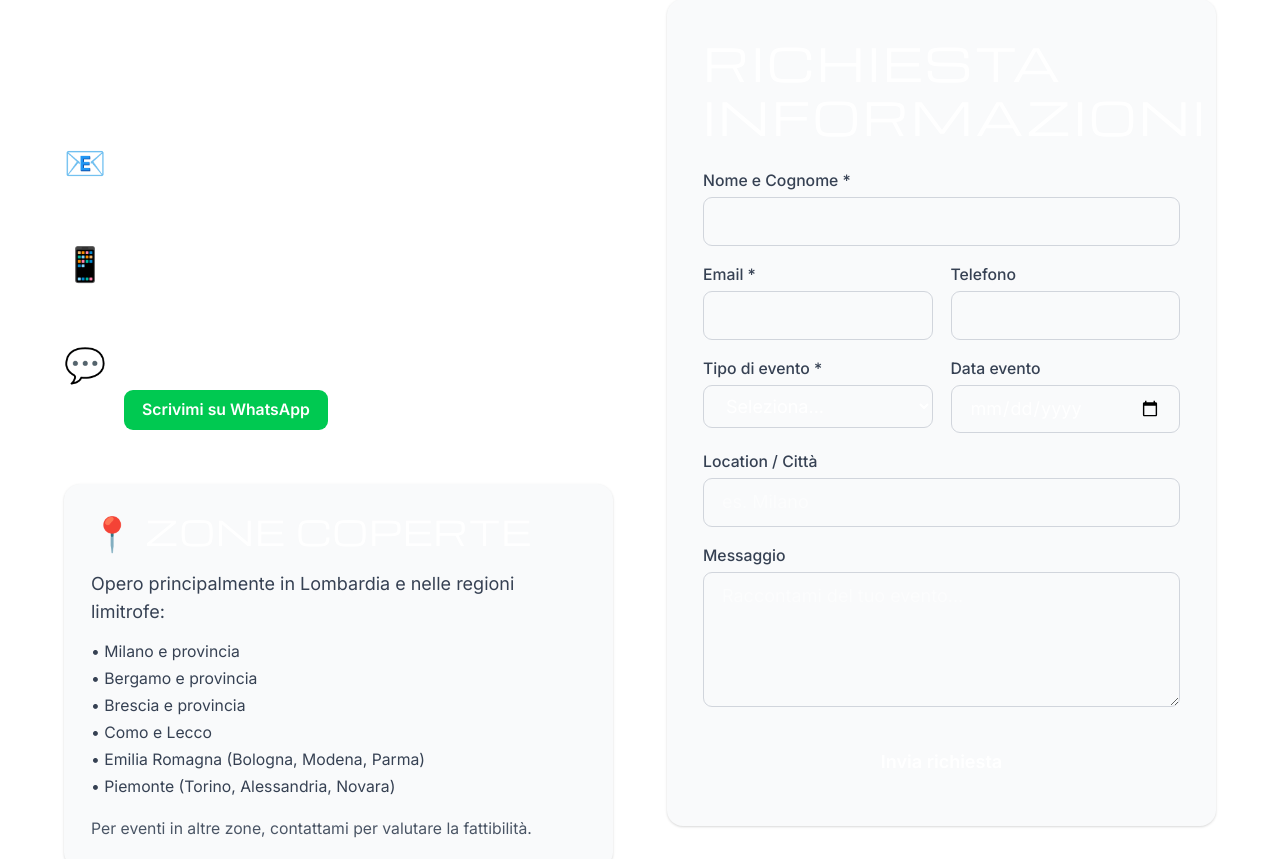
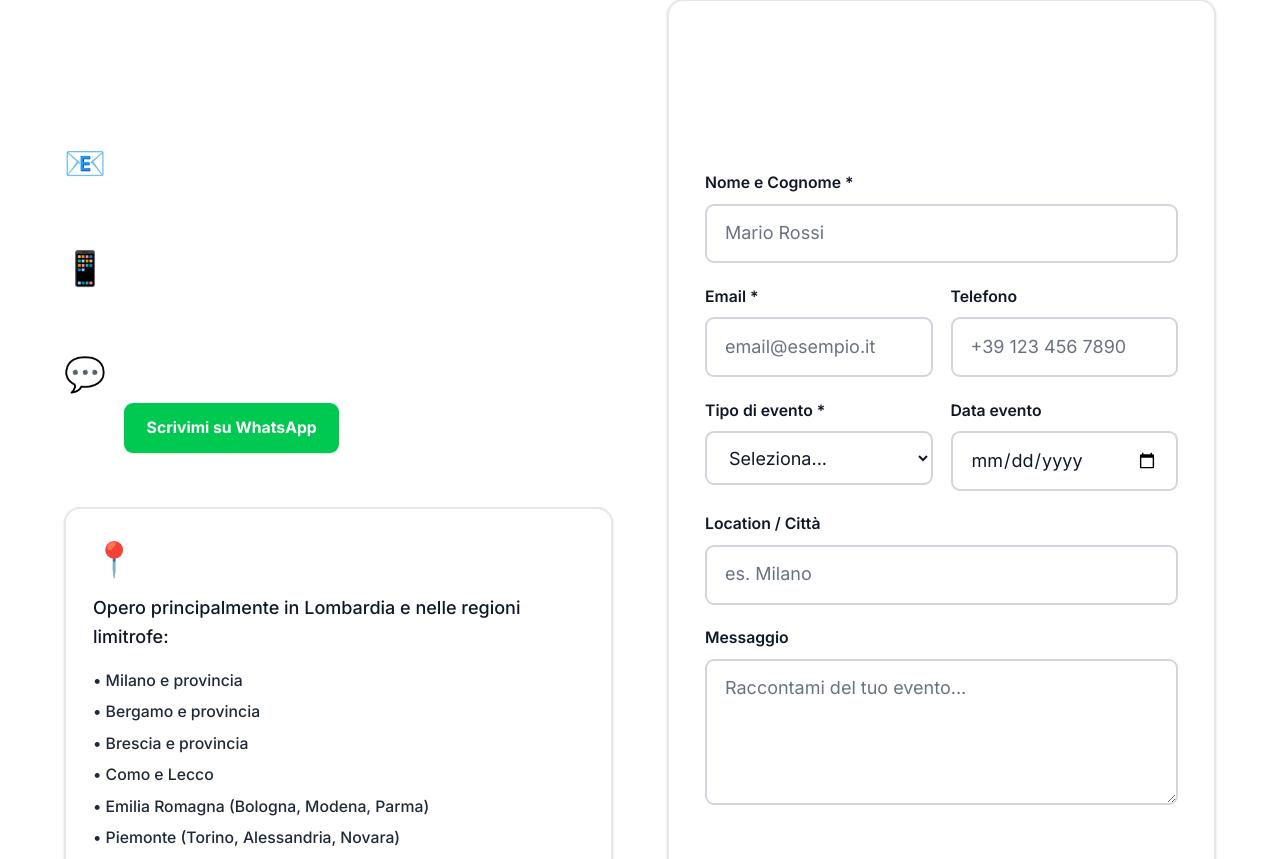
Before and after one commit to mommydjsalmani-cloud/mommy-marketing, a Next.js app: page /contatti in a window 1280 px wide. Shown: the part 441-1300 px from the top of the page. Built offline with nearby package versions, Linux system fonts and the light colour scheme.

Commit message:
Migliorato contrasto e leggibilità pagina contatti - form più accessibile

```diff
--- a/app/contatti/page.tsx
+++ b/app/contatti/page.tsx
@@ -72,14 +72,14 @@ export default function Contatti() {
           <div className="grid grid-cols-1 lg:grid-cols-2 gap-12">
             {/* Left: Contact Info */}
             <div>
-              <h2 className="mb-8">Informazioni di contatto</h2>
+              <h2 className="mb-8 text-gray-900">Informazioni di contatto</h2>
 
               <div className="space-y-6">
                 <div className="flex items-start gap-4">
                   <div className="text-3xl">📧</div>
                   <div>
-                    <h3 className="font-bold mb-1">Email</h3>
-                    <a href="mailto:info@djmommy.it" className="text-accent hover:underline">
+                    <h3 className="font-bold text-gray-900 mb-2">Email</h3>
+                    <a href="mailto:info@djmommy.it" className="text-accent hover:underline font-medium text-base">
                       info@djmommy.it
                     </a>
                   </div>
@@ -88,8 +88,8 @@ export default function Contatti() {
                 <div className="flex items-start gap-4">
                   <div className="text-3xl">📱</div>
                   <div>
-                    <h3 className="font-bold mb-1">Telefono</h3>
-                    <a href="tel:+391234567890" className="text-accent hover:underline">
+                    <h3 className="font-bold text-gray-900 mb-2">Telefono</h3>
+                    <a href="tel:+391234567890" className="text-accent hover:underline font-medium text-base">
                       +39 123 456 7890
                     </a>
                   </div>
@@ -98,12 +98,12 @@ export default function Contatti() {
                 <div className="flex items-start gap-4">
                   <div className="text-3xl">💬</div>
                   <div>
-                    <h3 className="font-bold mb-1">WhatsApp</h3>
+                    <h3 className="font-bold text-gray-900 mb-2">WhatsApp</h3>
                     <a
                       href="https://wa.me/391234567890"
                       target="_blank"
                       rel="noopener noreferrer"
-                      className="inline-flex items-center gap-2 bg-green-500 hover:bg-green-600 text-white px-4 py-2 rounded-lg font-semibold transition-colors text-sm"
+                      className="inline-flex items-center gap-2 bg-green-500 hover:bg-green-600 text-white px-5 py-3 rounded-lg font-bold transition-colors text-sm shadow-sm"
                     >
                       Scrivimi su WhatsApp
                     </a>
@@ -112,20 +112,20 @@ export default function Contatti() {
               </div>
 
               {/* Zone coperte */}
-              <div className="mt-12 card bg-gray-50 p-6">
-                <h3 className="mb-4">📍 Zone coperte</h3>
-                <p className="text-gray-700 mb-3">
+              <div className="mt-12 card bg-white border-2 border-gray-200 p-6">
+                <h3 className="mb-4 text-gray-900 font-bold">📍 Zone coperte</h3>
+                <p className="text-gray-900 mb-4 font-medium">
                   Opero principalmente in Lombardia e nelle regioni limitrofe:
                 </p>
-                <ul className="space-y-1 text-gray-700 text-sm">
-                  <li>• Milano e provincia</li>
-                  <li>• Bergamo e provincia</li>
-                  <li>• Brescia e provincia</li>
-                  <li>• Como e Lecco</li>
-                  <li>• Emilia Romagna (Bologna, Modena, Parma)</li>
-                  <li>• Piemonte (Torino, Alessandria, Novara)</li>
+                <ul className="space-y-2 text-gray-800 text-sm">
+                  <li className="font-medium">• Milano e provincia</li>
+                  <li className="font-medium">• Bergamo e provincia</li>
+                  <li className="font-medium">• Brescia e provincia</li>
+                  <li className="font-medium">• Como e Lecco</li>
+                  <li className="font-medium">• Emilia Romagna (Bologna, Modena, Parma)</li>
+                  <li className="font-medium">• Piemonte (Torino, Alessandria, Novara)</li>
                 </ul>
-                <p className="text-sm text-gray-600 mt-4">
+                <p className="text-sm text-gray-700 mt-4 font-medium">
                   Per eventi in altre zone, contattami per valutare la fattibilità.
                 </p>
               </div>
@@ -133,18 +133,18 @@ export default function Contatti() {
 
             {/* Right: Form */}
             <div>
-              <div className="card bg-gray-50 p-8">
-                <h2 className="mb-6">Richiesta informazioni</h2>
+              <div className="card bg-white border-2 border-gray-200 p-6 md:p-8">
+                <h2 className="mb-6 text-gray-900">Richiesta informazioni</h2>
 
                 {isSubmitted && (
-                  <div className="bg-green-100 border border-green-400 text-green-700 px-4 py-3 rounded mb-6">
+                  <div className="bg-green-100 border border-green-400 text-green-800 px-4 py-3 rounded mb-6">
                     <strong>Grazie!</strong> Ti risponderò al più presto.
                   </div>
                 )}
 
-                <form onSubmit={handleSubmit} className="space-y-4">
+                <form onSubmit={handleSubmit} className="space-y-5">
                   <div>
-                    <label htmlFor="nome" className="block text-sm font-medium text-gray-700 mb-1">
+                    <label htmlFor="nome" className="block text-sm font-semibold text-gray-900 mb-2">
                       Nome e Cognome *
                     </label>
                     <input
@@ -154,13 +154,14 @@ export default function Contatti() {
                       required
                       value={formData.nome}
                       onChange={handleChange}
-                      className="w-full px-4 py-2 border border-gray-300 rounded-lg focus:ring-2 focus:ring-accent focus:border-transparent"
+                      className="w-full px-4 py-3 border-2 border-gray-300 rounded-lg focus:ring-2 focus:ring-accent focus:border-accent bg-white text-gray-900 placeholder-gray-500"
+                      placeholder="Mario Rossi"
                     />
                   </div>
 
                   <div className="grid grid-cols-1 sm:grid-cols-2 gap-4">
                     <div>
-                      <label htmlFor="email" className="block text-sm font-medium text-gray-700 mb-1">
+                      <label htmlFor="email" className="block text-sm font-semibold text-gray-900 mb-2">
                         Email *
                       </label>
                       <input
@@ -170,12 +171,13 @@ export default function Contatti() {
                         required
                         value={formData.email}
                         onChange={handleChange}
-                        className="w-full px-4 py-2 border border-gray-300 rounded-lg focus:ring-2 focus:ring-accent focus:border-transparent"
+                        className="w-full px-4 py-3 border-2 border-gray-300 rounded-lg focus:ring-2 focus:ring-accent focus:border-accent bg-white text-gray-900 placeholder-gray-500"
+                        placeholder="email@esempio.it"
                       />
                     </div>
 
                     <div>
-                      <label htmlFor="telefono" className="block text-sm font-medium text-gray-700 mb-1">
+                      <label htmlFor="telefono" className="block text-sm font-semibold text-gray-900 mb-2">
                         Telefono
                       </label>
                       <input
@@ -184,14 +186,15 @@ export default function Contatti() {
                         name="telefono"
                         value={formData.telefono}
                         onChange={handleChange}
-                        className="w-full px-4 py-2 border border-gray-300 rounded-lg focus:ring-2 focus:ring-accent focus:border-transparent"
+                        className="w-full px-4 py-3 border-2 border-gray-300 rounded-lg focus:ring-2 focus:ring-accent focus:border-accent bg-white text-gray-900 placeholder-gray-500"
+                        placeholder="+39 123 456 7890"
                       />
                     </div>
                   </div>
 
                   <div className="grid grid-cols-1 sm:grid-cols-2 gap-4">
                     <div>
-                      <label htmlFor="tipoEvento" className="block text-sm font-medium text-gray-700 mb-1">
+                      <label htmlFor="tipoEvento" className="block text-sm font-semibold text-gray-900 mb-2">
                         Tipo di evento *
                       </label>
                       <select
@@ -200,7 +203,7 @@ export default function Contatti() {
                         required
                         value={formData.tipoEvento}
                         onChange={handleChange}
-                        className="w-full px-4 py-2 border border-gray-300 rounded-lg focus:ring-2 focus:ring-accent focus:border-transparent"
+                        className="w-full px-4 py-3 border-2 border-gray-300 rounded-lg focus:ring-2 focus:ring-accent focus:border-accent bg-white text-gray-900"
                       >
                         <option value="">Seleziona...</option>
                         <option value="matrimonio">Matrimonio</option>
@@ -215,7 +218,7 @@ export default function Contatti() {
                     </div>
 
                     <div>
-                      <label htmlFor="data" className="block text-sm font-medium text-gray-700 mb-1">
+                      <label htmlFor="data" className="block text-sm font-semibold text-gray-900 mb-2">
                         Data evento
                       </label>
                       <input
@@ -224,13 +227,13 @@ export default function Contatti() {
                         name="data"
                         value={formData.data}
                         onChange={handleChange}
-                        className="w-full px-4 py-2 border border-gray-300 rounded-lg focus:ring-2 focus:ring-accent focus:border-transparent"
+                        className="w-full px-4 py-3 border-2 border-gray-300 rounded-lg focus:ring-2 focus:ring-accent focus:border-accent bg-white text-gray-900"
                       />
                     </div>
                   </div>
 
                   <div>
-                    <label htmlFor="location" className="block text-sm font-medium text-gray-700 mb-1">
+                    <label htmlFor="location" className="block text-sm font-semibold text-gray-900 mb-2">
                       Location / Città
                     </label>
                     <input
@@ -240,12 +243,12 @@ export default function Contatti() {
                       placeholder="es. Milano"
                       value={formData.location}
                       onChange={handleChange}
-                      className="w-full px-4 py-2 border border-gray-300 rounded-lg focus:ring-2 focus:ring-accent focus:border-transparent"
+                      className="w-full px-4 py-3 border-2 border-gray-300 rounded-lg focus:ring-2 focus:ring-accent focus:border-accent bg-white text-gray-900 placeholder-gray-500"
                     />
                   </div>
 
                   <div>
-                    <label htmlFor="messaggio" className="block text-sm font-medium text-gray-700 mb-1">
+                    <label htmlFor="messaggio" className="block text-sm font-semibold text-gray-900 mb-2">
                       Messaggio
                     </label>
                     <textarea
@@ -254,14 +257,14 @@ export default function Contatti() {
                       rows={4}
                       value={formData.messaggio}
                       onChange={handleChange}
-                      className="w-full px-4 py-2 border border-gray-300 rounded-lg focus:ring-2 focus:ring-accent focus:border-transparent"
+                      className="w-full px-4 py-3 border-2 border-gray-300 rounded-lg focus:ring-2 focus:ring-accent focus:border-accent bg-white text-gray-900 placeholder-gray-500"
                       placeholder="Raccontami del tuo evento..."
                     ></textarea>
                   </div>
 
                   <button
                     type="submit"
-                    className="w-full bg-accent hover:bg-accent-hover text-white px-8 py-3 rounded-lg font-semibold transition-colors"
+                    className="w-full bg-accent hover:bg-accent-hover text-white px-8 py-4 rounded-lg font-bold transition-colors text-base"
                   >
                     Invia richiesta
                   </button>
```
